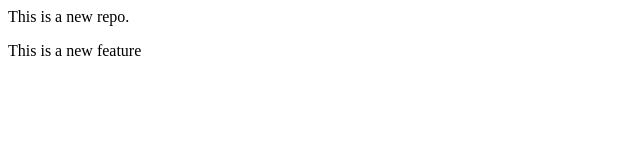
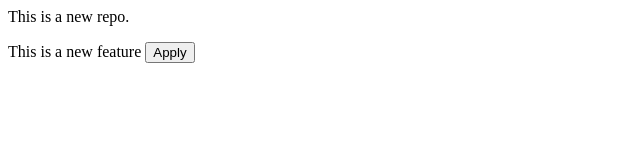
Before and after one commit to badachirahul/localrepo, a plain HTML site: page index.html in a window 1280 px wide. Shown: the whole page, without its empty margins (0-640 px from the left). Drawn offline with Linux system fonts and the light colour scheme.

Commit message:
Add button

```diff
--- a/index.html
+++ b/index.html
@@ -1,3 +1,3 @@
 <p>This is a new repo.</p>
 
-<p>This is a new feature</p>
+<p>This is a new feature <button>Apply</button></p>
```
